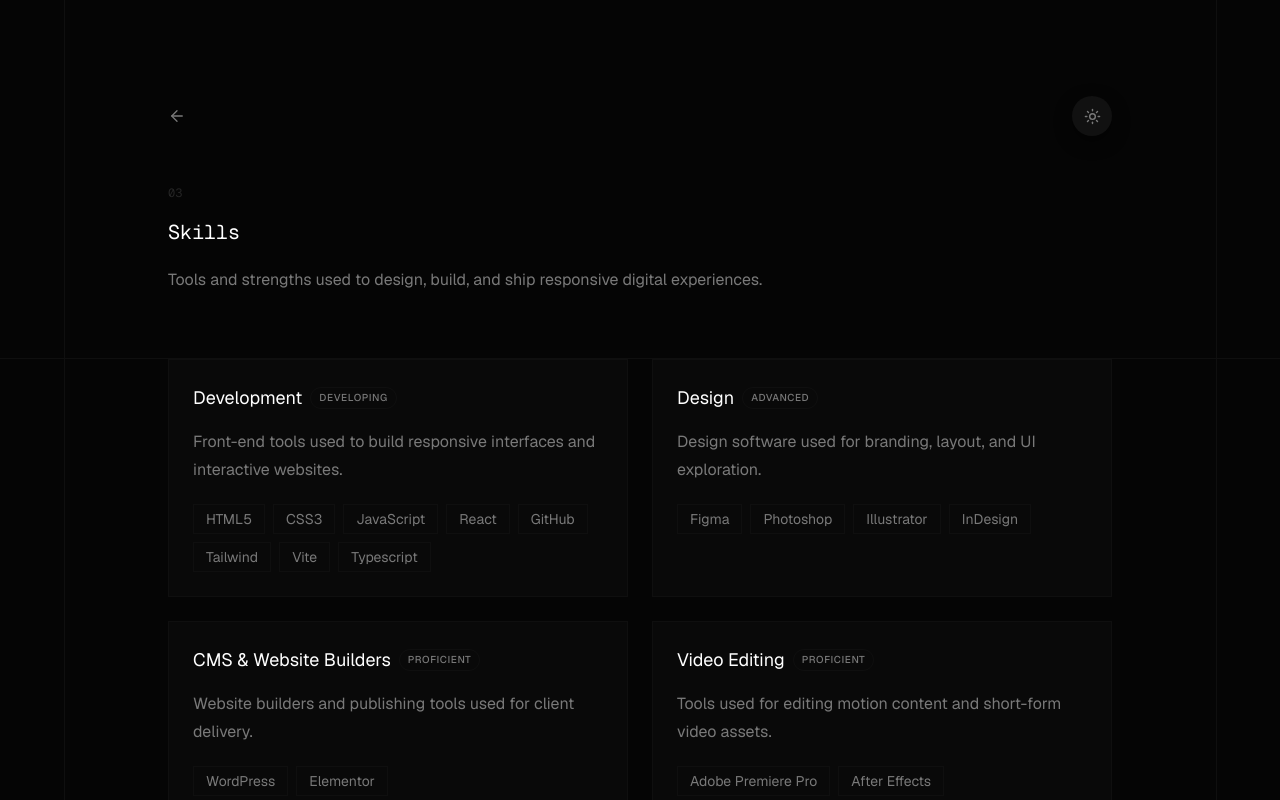
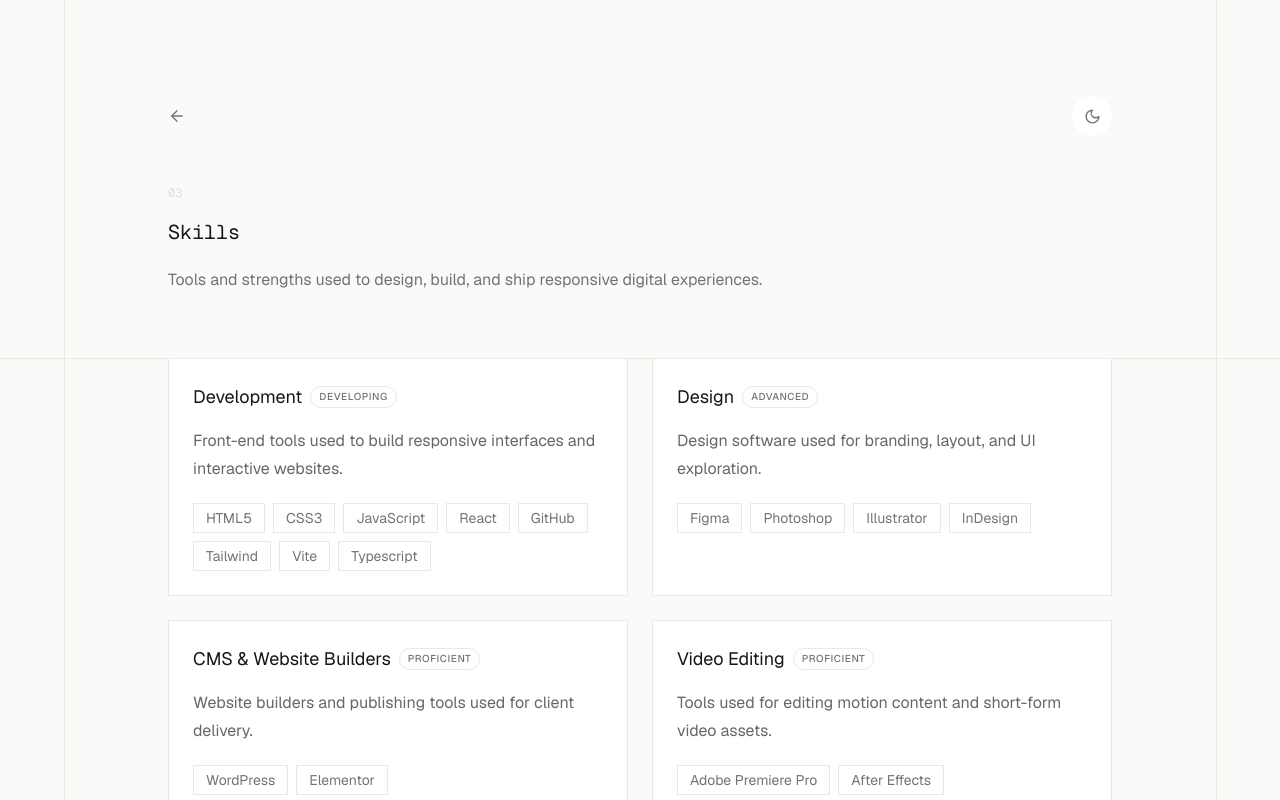
Before and after one commit to jefel-design/jefel-espanola, a React (Vite) app: page /skills in a window 1280 px wide. Shown: the top 800 px of the page. Built offline with nearby package versions, Linux system fonts and the light colour scheme.

Commit message:
Polish theme transitions and card borders

```diff
--- a/index.html
+++ b/index.html
@@ -1,20 +1,26 @@
 <!doctype html>
 <html lang="en">
   <head>
+    <meta charset="UTF-8" />
+    <meta name="viewport" content="width=device-width, initial-scale=1.0" />
+    <meta name="theme-color" content="#fafaf9" />
+
     <script>
       try {
         const savedTheme = localStorage.getItem('jefel-ui-theme');
-        const theme = savedTheme === 'light' ? 'light' : 'dark';
+        const theme = savedTheme === 'dark' ? 'dark' : 'light';
         document.documentElement.classList.add(theme);
         document.documentElement.style.colorScheme = theme;
+        document
+          .querySelector('meta[name="theme-color"]')
+          .setAttribute('content', theme === 'dark' ? '#050505' : '#fafaf9');
       } catch {
-        document.documentElement.classList.add('dark');
+        document.documentElement.classList.add('light');
+        document.documentElement.style.colorScheme = 'light';
       }
     </script>
-    <meta charset="UTF-8" />
 
     <link rel="icon" type="image/svg+xml" href="%BASE_URL%jefel.svg" />
-    <meta name="viewport" content="width=device-width, initial-scale=1.0" />
 
     <title>Jefel Española | Graphic & UI/Web Designer</title>
     <meta
@@ -23,8 +29,6 @@
     />
     <meta name="author" content="Jefel Española" />
     <meta name="robots" content="index, follow" />
-    <meta name="theme-color" content="#050505" />
-
     <link rel="canonical" href="https://jefel-espanola.vercel.app/" />
 
     <meta property="og:type" content="website" />
--- a/src/components/mode-toggle.tsx
+++ b/src/components/mode-toggle.tsx
@@ -1,6 +1,8 @@
+import { type MouseEvent, useRef } from "react";
+import { flushSync } from "react-dom";
 import { Moon, Sun } from "lucide-react";
 
-import { useTheme } from "@/components/theme-context";
+import { type Theme, useTheme } from "@/components/theme-context";
 import { Button } from "@/components/ui/button";
 import { cn } from "@/lib/utils";
 
@@ -8,9 +10,141 @@ type ModeToggleProps = {
   className?: string;
 };
 
+let themeAudioContext: AudioContext | undefined;
+let tickPlayingUntil = 0;
+
+function playThemeTick(nextTheme: Theme) {
+  try {
+    const AudioContextConstructor =
+      window.AudioContext ??
+      (window as Window & { webkitAudioContext?: typeof AudioContext })
+        .webkitAudioContext;
+
+    if (!AudioContextConstructor) return;
+
+    const context = themeAudioContext ?? new AudioContextConstructor();
+    themeAudioContext = context;
+
+    if (context.currentTime < tickPlayingUntil) return;
+
+    if (context.state === "suspended") {
+      void context.resume().catch(() => undefined);
+    }
+
+    const now = context.currentTime;
+    const duration = 0.075;
+    const oscillator = context.createOscillator();
+    const gain = context.createGain();
+
+    oscillator.type = "triangle";
+    oscillator.frequency.setValueAtTime(
+      nextTheme === "dark" ? 360 : 480,
+      now,
+    );
+    oscillator.frequency.exponentialRampToValueAtTime(
+      nextTheme === "dark" ? 210 : 300,
+      now + duration,
+    );
+
+    gain.gain.setValueAtTime(0.0001, now);
+    gain.gain.exponentialRampToValueAtTime(0.04, now + 0.004);
+    gain.gain.exponentialRampToValueAtTime(0.0001, now + duration);
+
+    oscillator.connect(gain);
+    gain.connect(context.destination);
+    oscillator.start(now);
+    oscillator.stop(now + duration);
+    oscillator.addEventListener("ended", () => {
+      oscillator.disconnect();
+      gain.disconnect();
+    });
+
+    tickPlayingUntil = now + duration;
+  } catch {
+    // Theme switching remains fully functional when Web Audio is unavailable.
+  }
+}
+
 export function ModeToggle({ className }: ModeToggleProps) {
   const { theme, setTheme } = useTheme();
   const nextTheme = theme === "dark" ? "light" : "dark";
+  const isTransitioning = useRef(false);
+
+  const handleThemeChange = (event: MouseEvent<HTMLButtonElement>) => {
+    if (isTransitioning.current) return;
+
+    playThemeTick(nextTheme);
+
+    const button = event.currentTarget;
+    const prefersReducedMotion = window.matchMedia(
+      "(prefers-reduced-motion: reduce)",
+    ).matches;
+
+    if (
+      typeof document.startViewTransition !== "function" ||
+      prefersReducedMotion
+    ) {
+      setTheme(nextTheme);
+      return;
+    }
+
+    const { left, top, width, height } = button.getBoundingClientRect();
+    const originX = left + width / 2;
+    const originY = top + height / 2;
+    const viewportWidth = window.innerWidth;
+    const viewportHeight = window.innerHeight;
+    const radius = Math.hypot(
+      Math.max(originX, viewportWidth - originX),
+      Math.max(originY, viewportHeight - originY),
+    );
+    const normalizedDiagonal =
+      Math.hypot(viewportWidth, viewportHeight) / Math.SQRT2;
+    const originXPercent = (originX / viewportWidth) * 100;
+    const originYPercent = (originY / viewportHeight) * 100;
+    const radiusPercent = (radius / normalizedDiagonal) * 100;
+    const root = document.documentElement;
+
+    isTransitioning.current = true;
+    root.classList.add("theme-transitioning");
+
+    let transition: ViewTransition;
+
+    try {
+      transition = document.startViewTransition(() => {
+        flushSync(() => setTheme(nextTheme));
+      });
+    } catch {
+      root.classList.remove("theme-transitioning");
+      isTransitioning.current = false;
+      setTheme(nextTheme);
+      return;
+    }
+
+    void transition.ready
+      .then(() => {
+        root.animate(
+          {
+            clipPath: [
+              `circle(0% at ${originXPercent}% ${originYPercent}%)`,
+              `circle(${radiusPercent}% at ${originXPercent}% ${originYPercent}%)`,
+            ],
+          },
+          {
+            duration: 600,
+            easing: "cubic-bezier(0.22, 1, 0.36, 1)",
+            pseudoElement: "::view-transition-new(root)",
+          },
+        );
+      })
+      .catch(() => undefined);
+
+    const finishTransition = () => {
+      root.classList.remove("theme-transitioning");
+      isTransitioning.current = false;
+    };
+
+    void transition.finished.then(finishTransition, finishTransition);
+  };
 
   return (
     <div className={cn("theme-toggle", className)}>
@@ -21,7 +155,7 @@ export function ModeToggle({ className }: ModeToggleProps) {
         className="theme-toggle-button"
         aria-label={`Switch to ${nextTheme} theme`}
         title={`Switch to ${nextTheme} theme`}
-        onClick={() => setTheme(nextTheme)}
+        onClick={handleThemeChange}
       >
         {theme === "dark" ? (
           <Sun aria-hidden="true" className="theme-toggle-icon" />
--- a/src/components/theme-provider.tsx
+++ b/src/components/theme-provider.tsx
@@ -1,6 +1,6 @@
 import {
   type ReactNode,
-  useEffect,
+  useLayoutEffect,
   useMemo,
   useState,
 } from "react";
@@ -18,7 +18,7 @@ type ThemeProviderProps = {
 
 export function ThemeProvider({
   children,
-  defaultTheme = "dark",
+  defaultTheme = "light",
   storageKey = "jefel-ui-theme",
 }: ThemeProviderProps) {
   const [theme, setThemeState] = useState<Theme>(() => {
@@ -32,7 +32,7 @@ export function ThemeProvider({
     }
   });
 
-  useEffect(() => {
+  useLayoutEffect(() => {
     const root = window.document.documentElement;
 
     root.classList.remove("light", "dark");
--- a/src/index.css
+++ b/src/index.css
@@ -5,25 +5,25 @@
 @tailwind utilities;
 
 :root {
-  color-scheme: dark;
-  --bg-primary: #050505;
-  --card-bg: #090909;
-  --text-primary: #ffffff;
-  --text-secondary: #797979;
-  --text-muted: #797979;
-  --text-faint: #252525;
-  --border: rgba(255, 255, 255, 0.1);
-  --grid-line: #0f0f0f;
-  --section-footer-text: #090909;
-  --section-footer-stroke: var(--grid-line);
-  --card-icon: rgba(255, 255, 255, 0.4);
+  color-scheme: light;
+  --bg-primary: #fafaf9;
+  --card-bg: #ffffff;
+  --text-primary: #171717;
+  --text-secondary: #676767;
+  --text-muted: #737373;
+  --text-faint: #dededb;
+  --border: rgba(23, 23, 23, 0.14);
+  --grid-line: #e9e9e6;
+  --section-footer-text: #f4f4f1;
+  --section-footer-stroke: #d8d8d4;
+  --card-icon: rgba(23, 23, 23, 0.48);
   --card-tag-bg: transparent;
-  --theme-toggle-bg: #111111;
-  --theme-toggle-shadow: 0 6px 18px rgba(0, 0, 0, 0.48);
-  --selection-bg: rgba(255, 255, 255, 0.18);
-  --about-accent-glow: rgba(4, 106, 180, 0.08);
-  --about-ambient-glow: rgba(255, 255, 255, 0.05);
-  --about-card-shadow: 0 24px 60px rgba(0, 0, 0, 0.45);
+  --theme-toggle-bg: #ffffff;
+  --theme-toggle-shadow: none;
+  --selection-bg: rgba(23, 23, 23, 0.12);
+  --about-accent-glow: rgba(4, 106, 180, 0.06);
+  --about-ambient-glow: rgba(23, 23, 23, 0.035);
+  --about-card-shadow: 0 18px 48px rgba(23, 23, 23, 0.12);
 
   --font-heading: 'Geist Mono', ui-monospace, SFMono-Regular, monospace;
   --font-body: 'Geist', sans-serif;
@@ -52,25 +52,25 @@
   --ease-enter: cubic-bezier(0.22, 1, 0.36, 1);
 }
 
-:root.light {
-  color-scheme: light;
-  --bg-primary: #fafaf9;
-  --card-bg: #ffffff;
-  --text-primary: #171717;
-  --text-secondary: #676767;
-  --text-muted: #737373;
-  --text-faint: #dededb;
-  --border: rgba(23, 23, 23, 0.14);
-  --grid-line: #e9e9e6;
-  --section-footer-text: #f4f4f1;
-  --section-footer-stroke: #d8d8d4;
-  --card-icon: rgba(23, 23, 23, 0.48);
-  --theme-toggle-bg: #ffffff;
-  --theme-toggle-shadow: none;
-  --selection-bg: rgba(23, 23, 23, 0.12);
-  --about-accent-glow: rgba(4, 106, 180, 0.06);
-  --about-ambient-glow: rgba(23, 23, 23, 0.035);
-  --about-card-shadow: 0 18px 48px rgba(23, 23, 23, 0.12);
+:root.dark {
+  color-scheme: dark;
+  --bg-primary: #050505;
+  --card-bg: #090909;
+  --text-primary: #ffffff;
+  --text-secondary: #797979;
+  --text-muted: #797979;
+  --text-faint: #252525;
+  --border: rgba(255, 255, 255, 0.1);
+  --grid-line: #0f0f0f;
+  --section-footer-text: #090909;
+  --section-footer-stroke: var(--grid-line);
+  --card-icon: rgba(255, 255, 255, 0.4);
+  --theme-toggle-bg: #111111;
+  --theme-toggle-shadow: 0 6px 18px rgba(0, 0, 0, 0.48);
+  --selection-bg: rgba(255, 255, 255, 0.18);
+  --about-accent-glow: rgba(4, 106, 180, 0.08);
+  --about-ambient-glow: rgba(255, 255, 255, 0.05);
+  --about-card-shadow: 0 24px 60px rgba(0, 0, 0, 0.45);
 }
 
 html,
@@ -81,6 +81,32 @@ body,
 
 body {
   background: var(--bg-primary);
+}
+
+::view-transition-image-pair(root) {
+  isolation: auto;
+}
+
+::view-transition-old(root),
+::view-transition-new(root) {
+  animation: none;
+  display: block;
+  mix-blend-mode: normal;
+}
+
+::view-transition-old(root) {
+  z-index: 1;
+}
+
+::view-transition-new(root) {
+  z-index: 2;
+}
+
+.theme-transitioning *,
+.theme-transitioning *::before,
+.theme-transitioning *::after {
+  transition-delay: 0s !important;
+  transition-duration: 0s !important;
 }
 
 ::selection {
@@ -269,6 +295,11 @@ body {
   display: grid;
   grid-template-columns: minmax(0, 1fr);
   gap: clamp(1rem, 3vw, 1.5rem);
+}
+
+.card-grid > .portfolio-card:first-child,
+.card-grid > :first-child .portfolio-card {
+  border-top: 0;
 }
 
 .portfolio-card {
@@ -838,6 +869,10 @@ body {
   .card-grid {
     grid-template-columns: repeat(2, minmax(0, 1fr));
   }
+
+  .card-grid > .portfolio-card:nth-child(-n + 2) {
+    border-top: 0;
+  }
 }
 
 @media (min-width: 1181px) {
--- a/src/main.tsx
+++ b/src/main.tsx
@@ -6,7 +6,7 @@ import './index.css';
 
 createRoot(document.getElementById('root')!).render(
   <StrictMode>
-    <ThemeProvider defaultTheme="dark" storageKey="jefel-ui-theme">
+    <ThemeProvider defaultTheme="light" storageKey="jefel-ui-theme">
       <App />
     </ThemeProvider>
   </StrictMode>
```
